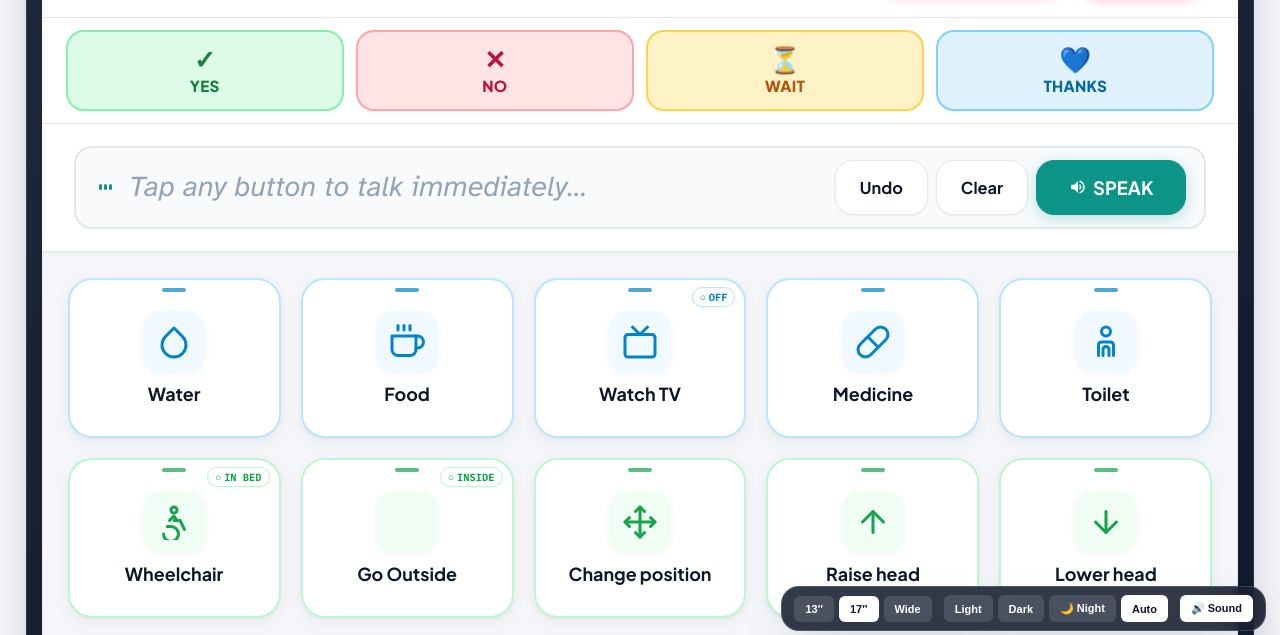
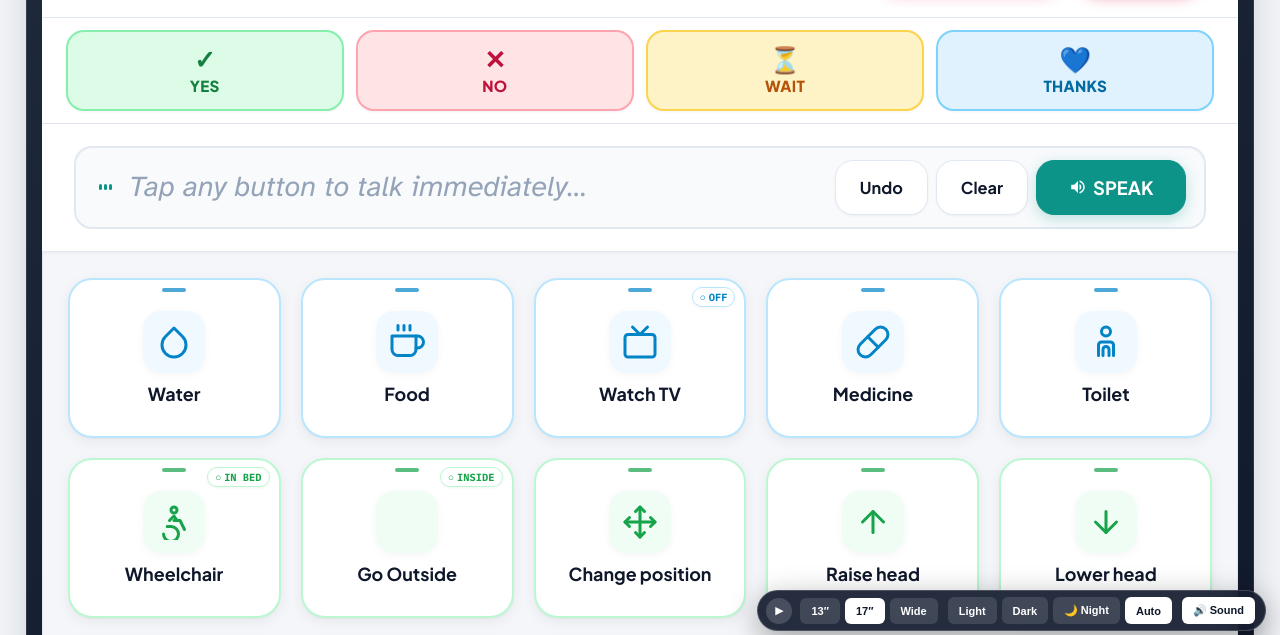
Before and after one commit to xenoxavier/caretalk-bedside-aac, a website: page index.html in a window 1280 px wide. Shown: the part 155-790 px from the top of the page. Drawn offline with Linux system fonts and the light colour scheme.

Commit message:
feat: make bottom sketch toolbar collapsible and dockable to the right

```diff
--- a/index.html
+++ b/index.html
@@ -1039,22 +1039,63 @@
   #toast.show { opacity: 1; transform: translateX(-50%) translateY(0); }
 
   /* ==========================================================================
-     Floating Sketch Toolbar
+     Floating Sketch Toolbar with Collapsible Right-Dock
      ========================================================================== */
   #sketch-tools {
     position: fixed; bottom: 14px; right: 14px; z-index: 10000;
     font-family: var(--font-heading); font-size: 12px; font-weight: 600;
-    background: rgba(15, 23, 42, 0.85); color: #fff; padding: 8px 12px; border-radius: var(--radius-md);
-    backdrop-filter: blur(12px); border: 1px solid rgba(255, 255, 255, 0.15);
-    box-shadow: var(--shadow-modal); display: flex; gap: 12px; align-items: center;
+    background: rgba(15, 23, 42, 0.90); color: #fff; padding: 6px 10px 6px 8px; border-radius: var(--radius-full);
+    backdrop-filter: blur(14px); border: 1px solid rgba(255, 255, 255, 0.18);
+    box-shadow: 0 8px 30px rgba(0, 0, 0, 0.35); display: flex; gap: 8px; align-items: center;
+    transition: transform 0.35s cubic-bezier(0.16, 1, 0.3, 1), box-shadow 0.2s ease;
+  }
+  #sketch-tools.collapsed {
+    transform: translateX(calc(100% - 38px));
+  }
+  #sketch-tools.collapsed .tools-content {
+    opacity: 0.15;
+    pointer-events: none;
+  }
+  #sketch-tools.collapsed .tools-toggle-icon {
+    transform: rotate(180deg);
+  }
+  .tools-toggle-tab {
+    background: rgba(255, 255, 255, 0.16);
+    border: none;
+    color: #fff;
+    width: 26px;
+    height: 26px;
+    border-radius: 50%;
+    display: flex;
+    align-items: center;
+    justify-content: center;
+    cursor: pointer;
+    font-size: 11px;
+    line-height: 1;
+    transition: all 0.2s ease;
+    flex-shrink: 0;
+  }
+  .tools-toggle-tab:hover {
+    background: rgba(255, 255, 255, 0.32);
+    transform: scale(1.12);
+  }
+  .tools-toggle-icon {
+    display: inline-block;
+    transition: transform 0.35s cubic-bezier(0.34, 1.56, 0.64, 1);
+  }
+  .tools-content {
+    display: flex;
+    gap: 10px;
+    align-items: center;
+    transition: opacity 0.2s ease;
   }
   #sketch-tools .grp { display: flex; gap: 5px; }
-  #sketch-tools button {
+  #sketch-tools button:not(.tools-toggle-tab) {
     background: rgba(255,255,255,0.12); color: #fff; border: 1px solid transparent; border-radius: 6px;
     padding: 6px 10px; font-size: 11px; font-weight: 700; cursor: pointer; transition: all 0.15s ease;
   }
-  #sketch-tools button:hover { background: rgba(255,255,255,0.22); }
-  #sketch-tools button.active { background: #fff; color: #0F172A; }
+  #sketch-tools button:not(.tools-toggle-tab):hover { background: rgba(255,255,255,0.22); }
+  #sketch-tools button.active:not(.tools-toggle-tab) { background: #fff; color: #0F172A; }
 
   /* ==========================================================================
      Persistent Fast Response Bar (YES / NO / WAIT / THANKS)
@@ -2223,9 +2264,13 @@
 </div>
 
 <!-- ==========================================================================
-     Sketch Toolbar
+     Sketch Toolbar (Collapsible Right Dock)
      ========================================================================== -->
-<div id="sketch-tools">
+<div id="sketch-tools" class="sketch-tools">
+  <button class="tools-toggle-tab" onclick="toggleSketchTools()" title="Toggle / Hide Toolbar (Right)">
+    <span class="tools-toggle-icon">▶</span>
+  </button>
+  <div class="tools-content">
     <div class="grp">
       <button onclick="setViewport('compact', this)">13″</button>
       <button onclick="setViewport('monitor17', this)" class="active">17″</button>
@@ -2239,6 +2284,7 @@
     </div>
     <div class="grp">
       <button onclick="toggleSound(this)" id="sound-btn" class="active">🔊 Sound</button>
+    </div>
   </div>
 </div>
 
@@ -3790,6 +3836,20 @@ function setTheme(mode, btn) {
   btn.classList.add('active');
 }
 
+function toggleSketchTools() {
+  const bar = document.getElementById('sketch-tools');
+  if (!bar) return;
+  const isCollapsed = bar.classList.toggle('collapsed');
+  localStorage.setItem('caretalk_tools_collapsed', isCollapsed ? 'true' : 'false');
+  if (typeof sound !== 'undefined' && sound.select) sound.select();
+}
+
+// Restore sketch tools collapsed preference on load
+if (localStorage.getItem('caretalk_tools_collapsed') === 'true') {
+  const bar = document.getElementById('sketch-tools');
+  if (bar) bar.classList.add('collapsed');
+}
+
 /* Initialization */
 renderAll();
 openCategory('thing', catRail.querySelector('.cat-tab'));
```
Also changed, not shown: .planning/sketches/001-main-screen/index.html. Lines whose indentation alone changed are shown as unchanged.
